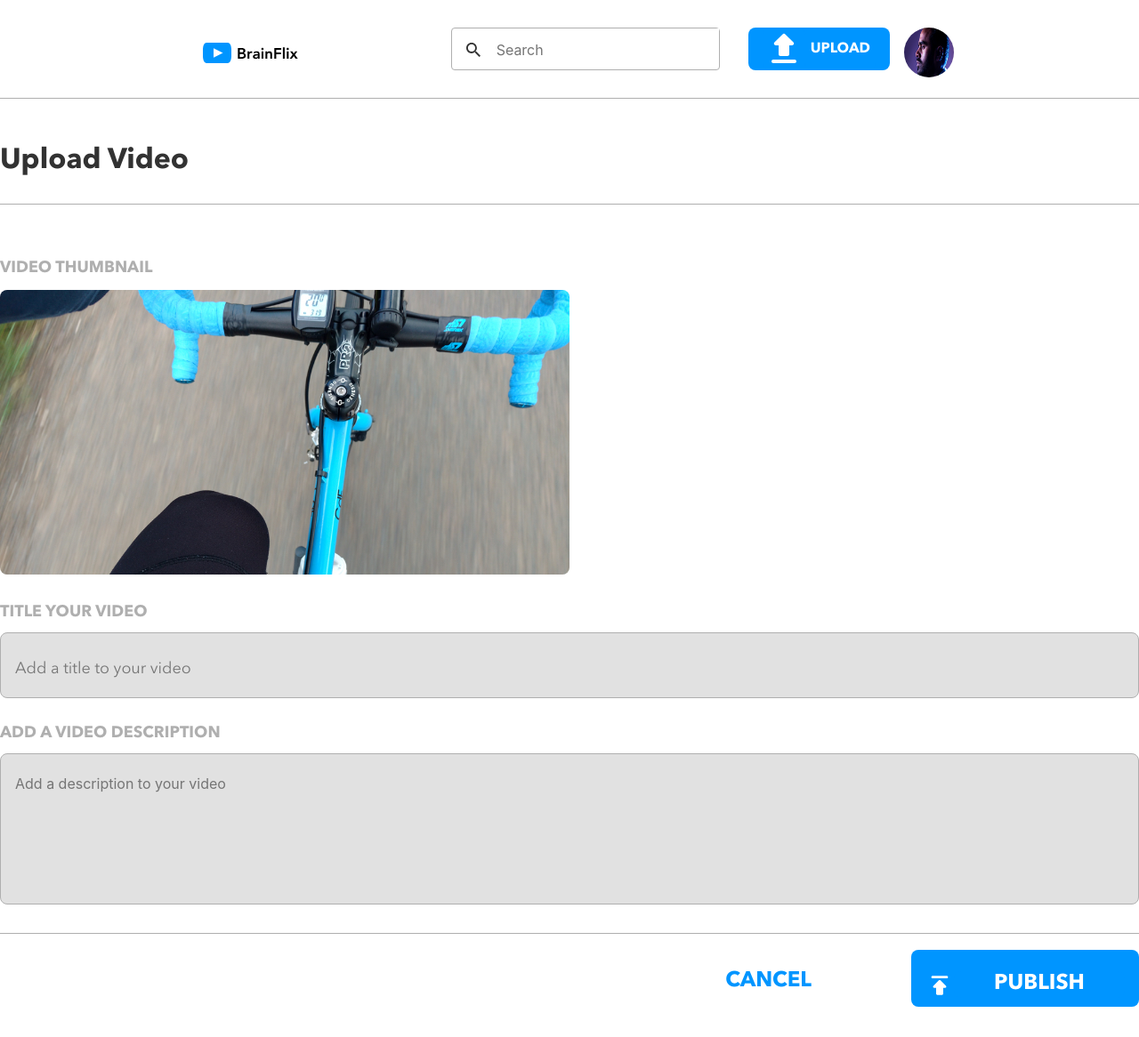
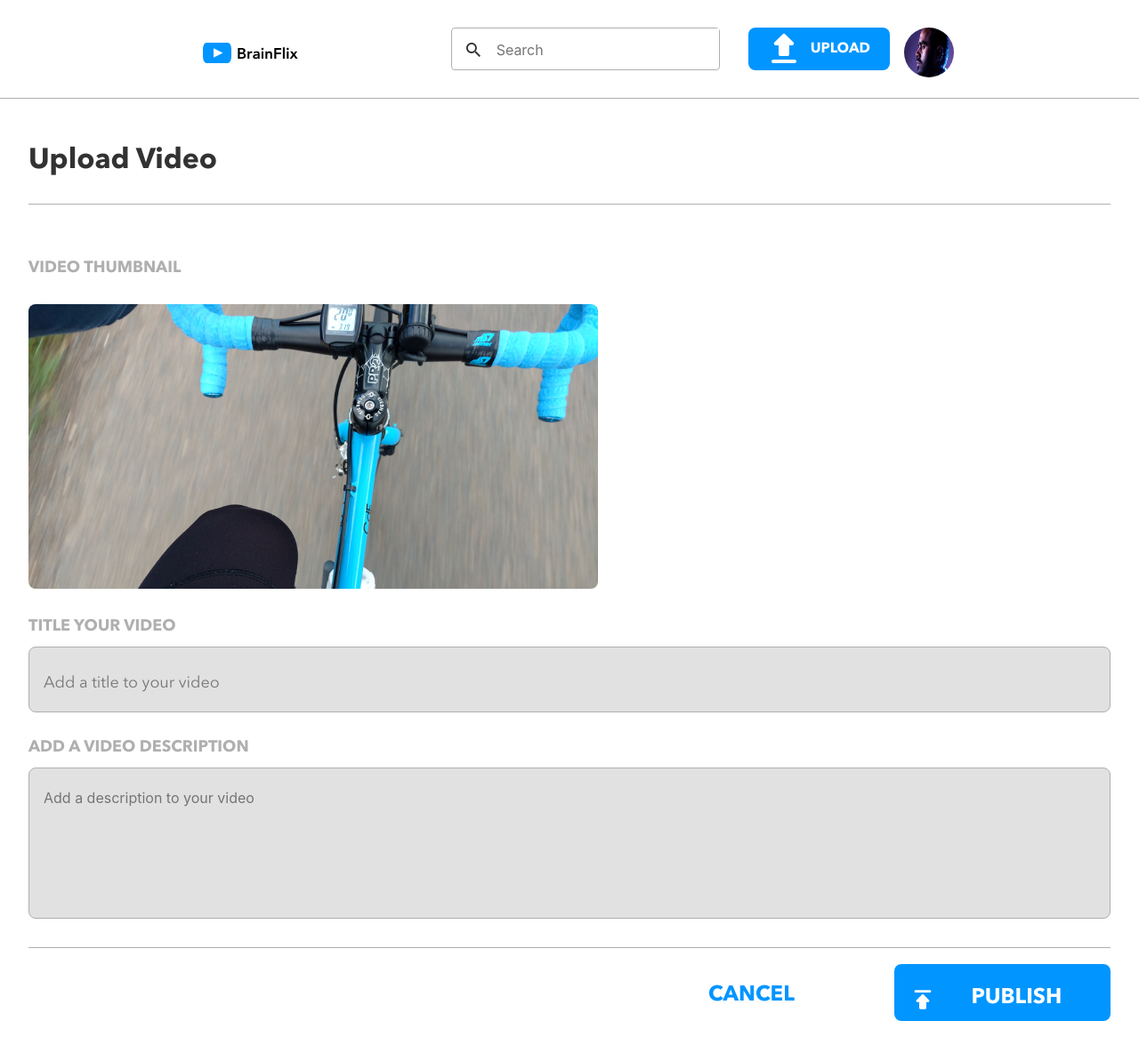
Before and after one commit to dennisagarwal/deepak-agarwal-inventory, a React (Create React App) app: page /uploads in a window 1280 px wide. Shown: the whole page at 89% size. Built offline with nearby package versions, Linux system fonts and the light colour scheme.

Commit message:
upload-page-tablet-interface

```diff
--- a/src/styles/UploadPage.scss
+++ b/src/styles/UploadPage.scss
@@ -28,10 +28,21 @@
     padding-bottom: 2rem;
     padding-top: 2rem;
     border-bottom: 1px solid $primary-color6;
+    @include tablet{
+      margin-left: 2rem;
+      margin-right: 2rem;
+    }
     &-img {
       @include mob-body-font($primary-color6);
       font-family: "avenir-bold";
       margin-top: 4rem;
+      @include tablet{
+        @include mobile-padding;
+        padding-top: 0;
+        padding-left: 0;
+        margin-left: 2rem;
+        margin-right: 2rem;
+      }
     }
   }
   &__img {
@@ -41,11 +52,17 @@
     @include tablet{
       height: 20rem;
       width: 50%;
+      margin-left: 2rem;
+      margin-right: 2rem;
     }
   }
   &__form {
     display: flex;
     flex-direction: column;
+    @include tablet{
+      margin-left: 2rem;
+      margin-right: 2rem;
+    }
     &-label {
       @include mob-body-font($primary-color6);
       font-family: "avenir-bold";
```
